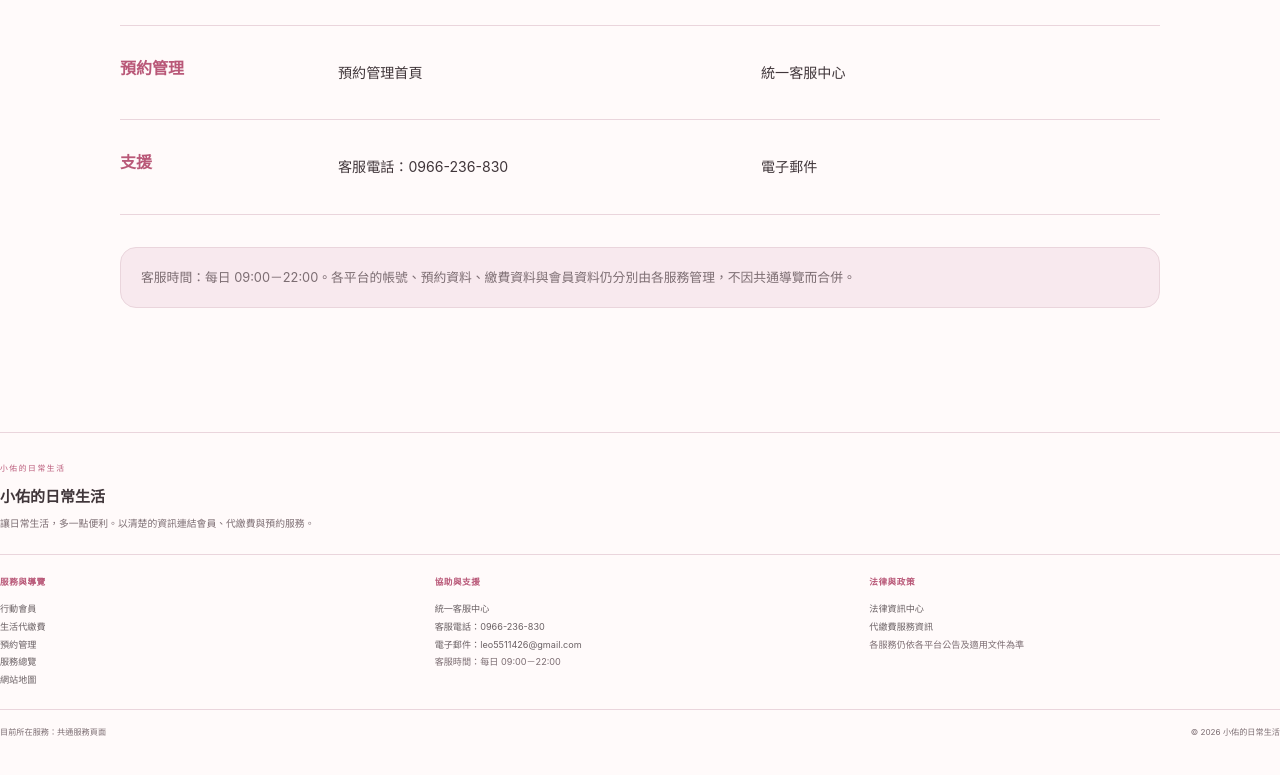
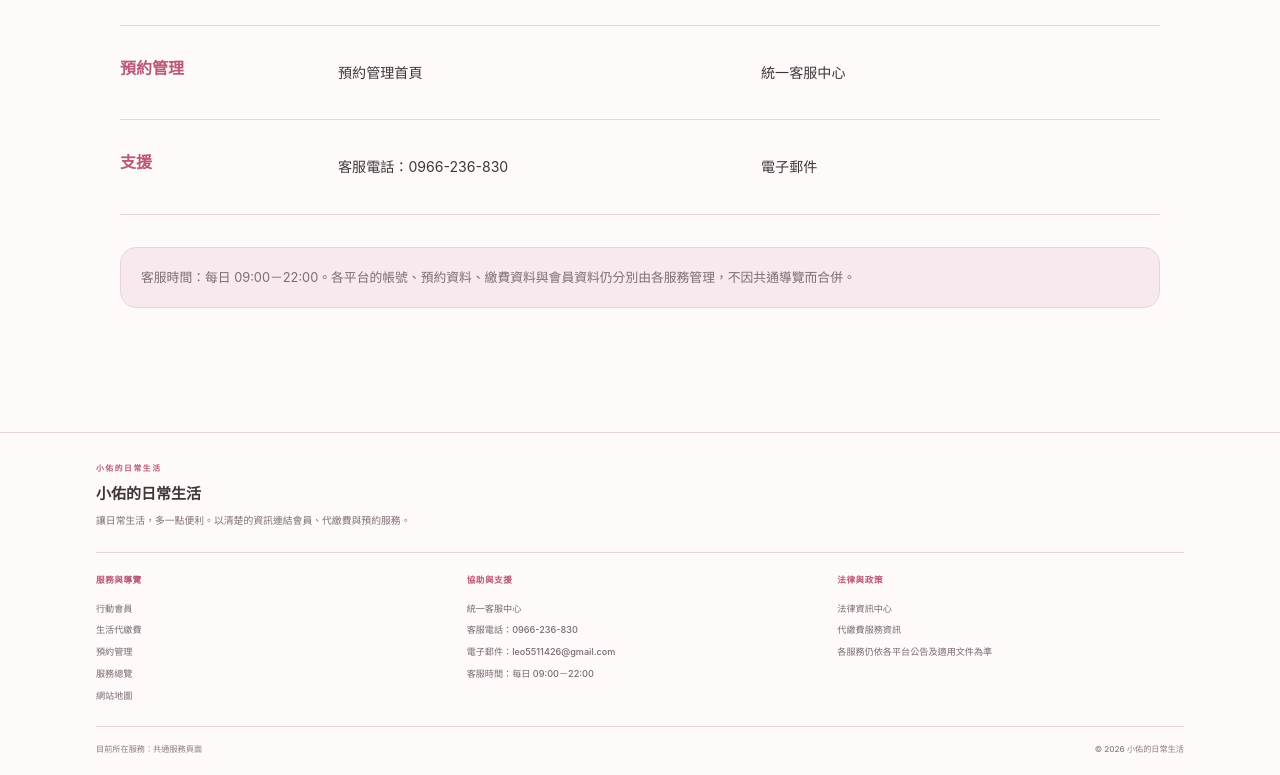
Before and after one commit to leo5511426/daily-user, a plain HTML site: page sitemap.html in a window 1280 px wide. Shown: the part 705-1480 px from the top of the page. Drawn offline with Linux system fonts and the light colour scheme.

Commit message:
更新網站地圖共用頁尾

```diff
--- a/sitemap.html
+++ b/sitemap.html
@@ -23,6 +23,34 @@ main{padding:64px 0 80px}.eyebrow{font-size:.72rem;color:var(--accent);font-weig
 .brand-footer-meta{display:flex;justify-content:space-between;gap:14px;align-items:flex-end;margin-top:16px;color:var(--muted);font-size:.68em;line-height:1.7}
 @media(max-width:680px){.brand-footer-grid{grid-template-columns:1fr 1fr;gap:18px 14px}.brand-footer-meta{display:block}.brand-footer-meta>div+div{margin-top:7px}}
 @media(max-width:430px){.brand-footer-grid{grid-template-columns:1fr}}
+</style>
+<style id="xiaoyou-shared-footer-v2">
+.brand-footer,footer.brand-footer{
+  display:block!important;box-sizing:border-box!important;width:100%!important;max-width:none!important;
+  margin:44px 0 8px!important;padding:28px 0 10px!important;
+  border:0!important;border-top:1px solid #ead5dc!important;border-radius:0!important;
+  color:#40363a!important;background:transparent!important;box-shadow:none!important;
+  font-family:inherit!important;font-weight:500!important;text-align:left!important;
+}
+.brand-footer-inner{width:min(1120px,100%);max-width:100%;margin:0 auto;padding:0 16px;box-sizing:border-box}
+.brand-footer-kicker{margin:0 0 8px!important;color:#b95878!important;font-size:.65em!important;font-weight:800!important;letter-spacing:.2em!important}
+.brand-footer-title{margin:0 0 5px!important;color:#40363a!important;font-size:1.25em!important;font-weight:850!important;line-height:1.5!important}
+.brand-footer-tagline{max-width:46rem;margin:7px 0 22px!important;color:#7c6d72!important;font-size:.82em!important;font-weight:500!important;line-height:1.8!important}
+.brand-footer-grid{display:grid!important;grid-template-columns:repeat(3,minmax(0,1fr))!important;gap:24px!important;margin:0!important;padding:20px 0!important;border-top:1px solid #ead5dc!important;border-bottom:1px solid #ead5dc!important;background:transparent!important}
+.brand-footer-group{min-width:0!important}
+.brand-footer-group b{display:block!important;margin:0 0 9px!important;color:#b95878!important;font-size:.72em!important;font-weight:800!important;letter-spacing:.06em!important}
+.brand-footer-link,.brand-footer-text{display:block!important;width:max-content!important;max-width:100%!important;margin:0!important;padding:2px 0!important;border:0!important;border-radius:0!important;background:transparent!important;box-shadow:none!important;color:#766970!important;font-family:inherit!important;font-size:.76em!important;font-weight:500!important;line-height:1.95!important;text-align:left!important;text-decoration:none!important;white-space:normal!important;overflow-wrap:anywhere!important}
+.brand-footer-link{cursor:pointer!important;opacity:1!important}
+.brand-footer-link:hover{color:#b95878!important;text-decoration:underline!important;text-underline-offset:3px!important}
+.brand-footer-text{width:auto!important;cursor:default!important;opacity:1!important}
+.brand-footer-meta{display:flex!important;justify-content:space-between!important;gap:14px!important;align-items:flex-end!important;margin:16px 0 0!important;padding:0!important;border:0!important;color:#8a7b80!important;font-size:.68em!important;font-weight:500!important;line-height:1.7!important}
+.brand-footer-meta>div{min-width:0!important}
+@media(max-width:680px){
+ .brand-footer-grid{grid-template-columns:1fr 1fr!important;gap:18px 14px!important}
+ .brand-footer-meta{display:block!important}
+ .brand-footer-meta>div+div{margin-top:7px!important}
+}
+@media(max-width:430px){.brand-footer-grid{grid-template-columns:1fr!important}}
 </style>
 </head>
 <body>
@@ -59,7 +87,8 @@ main{padding:64px 0 80px}.eyebrow{font-size:.72rem;color:var(--accent);font-weig
 </div>
 <div class="note">客服時間：每日 09:00－22:00。各平台的帳號、預約資料、繳費資料與會員資料仍分別由各服務管理，不因共通導覽而合併。</div>
 </main>
-<footer class="brand-footer">
+<footer class="brand-footer" aria-label="網站頁尾">
+  <div class="brand-footer-inner">
     <div class="brand-footer-kicker">小佑的日常生活</div>
     <div class="brand-footer-title">小佑的日常生活</div>
     <div class="brand-footer-tagline">讓日常生活，多一點便利。以清楚的資訊連結會員、代繳費與預約服務。</div>
@@ -69,18 +98,25 @@ main{padding:64px 0 80px}.eyebrow{font-size:.72rem;color:var(--accent);font-weig
         <a class="brand-footer-link" href="https://daily-pay-user.vercel.app/">生活代繳費</a>
         <a class="brand-footer-link" href="https://daily-reserve-user.vercel.app/">預約管理</a>
         <a class="brand-footer-link" href="https://daily-user.vercel.app/services">服務總覽</a>
-<a class="brand-footer-link" href="https://daily-user.vercel.app/sitemap">網站地圖</a></div>
+        <a class="brand-footer-link" href="https://daily-user.vercel.app/sitemap">網站地圖</a>
+      </div>
       <div class="brand-footer-group"><b>協助與支援</b>
         <a class="brand-footer-link" href="https://daily-user.vercel.app/?support=general">統一客服中心</a>
         <a class="brand-footer-link" href="tel:+886966236830">客服電話：0966-236-830</a>
         <a class="brand-footer-link" href="mailto:leo5511426@gmail.com">電子郵件：leo5511426@gmail.com</a>
-<span class="brand-footer-text">客服時間：每日 09:00－22:00</span></div>
+        <span class="brand-footer-text">客服時間：每日 09:00－22:00</span>
+      </div>
       <div class="brand-footer-group"><b>法律與政策</b>
         <a class="brand-footer-link" href="https://daily-user.vercel.app/?legal=1">法律資訊中心</a>
         <a class="brand-footer-link" href="https://daily-pay-user.vercel.app/service-info">代繳費服務資訊</a>
-<span class="brand-footer-text">各服務仍依各平台公告及適用文件為準</span></div>
+        <span class="brand-footer-text">各服務仍依各平台公告及適用文件為準</span>
       </div>
-<div class="brand-footer-meta"><div>目前所在服務：共通服務頁面</div><div>© 2026 小佑的日常生活</div></div>
+    </div>
+    <div class="brand-footer-meta">
+      <div>目前所在服務：共通服務頁面</div>
+      <div>© 2026 小佑的日常生活</div>
+    </div>
+  </div>
 </footer>
 
 </body></html>
```
Lines whose indentation alone changed are shown as unchanged.
